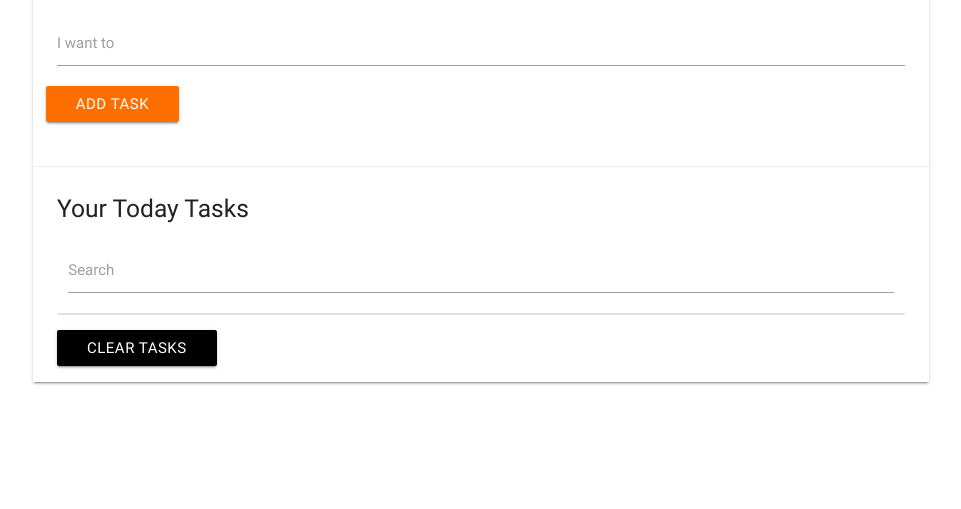
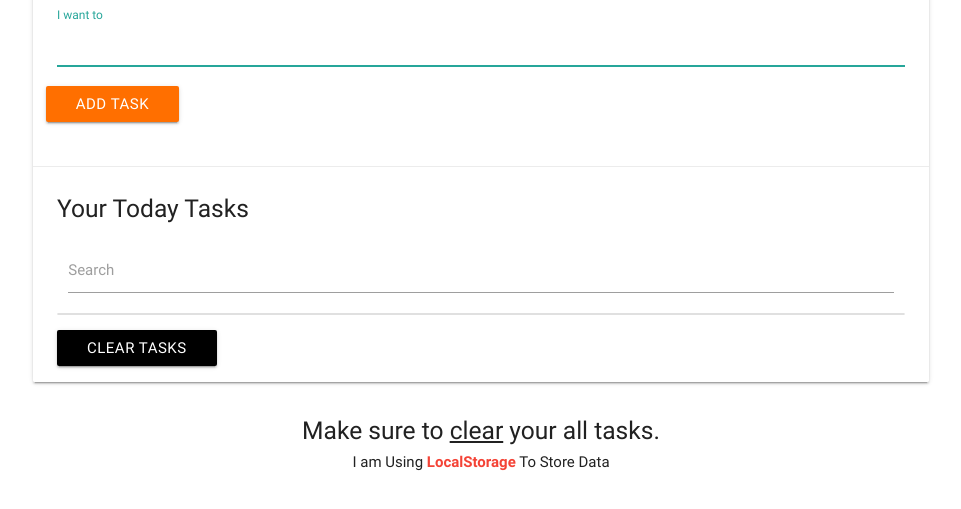
Before and after one commit to codewithmd/todo-app, a plain HTML site: page index.html in a window 1280 px wide. Shown: the part 67-576 px from the top of the page, without its empty margins (159-1120 px from the left). Drawn offline with nearby package versions, Linux system fonts and the light colour scheme.

Commit message:
Give Instruction to Clear The Localstorage

```diff
--- a/index.html
+++ b/index.html
@@ -26,7 +26,7 @@
               <div class="row">
                 <form id="task-form">
                   <div class="input-field col s12">
-                    <input type="text" name="task" id="task" />
+                    <input type="text" name="task" id="task" autofocus />
                     <label for="task">I want to </label>
                   </div>
                   <input
@@ -50,6 +50,17 @@
         </div>
       </div>
     </div>
+    <div class="container">
+      <div>
+        <h5 class="center-align">
+          Make sure to
+          <span style="text-decoration: underline">clear</span> your all tasks.
+        </h5>
+        <h6 class="center-align">
+          I am Using <b class="red-text">LocalStorage</b> To Store Data
+        </h6>
+      </div>
+    </div>
 
     <script
       src="https://code.jquery.com/jquery-3.2.1.js"
```
